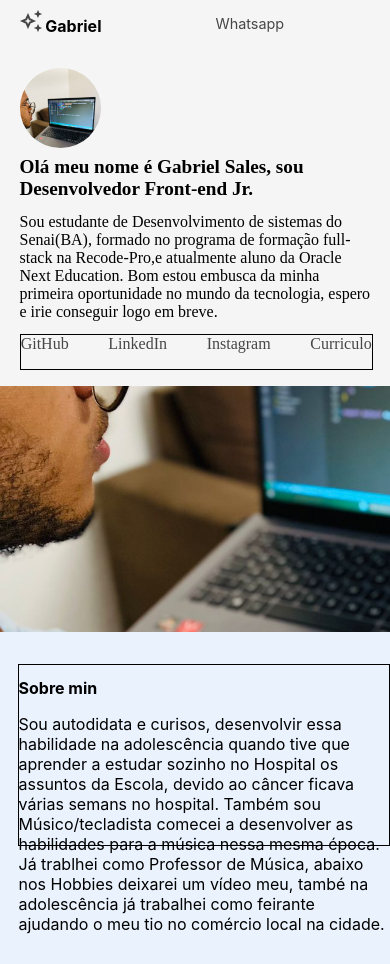
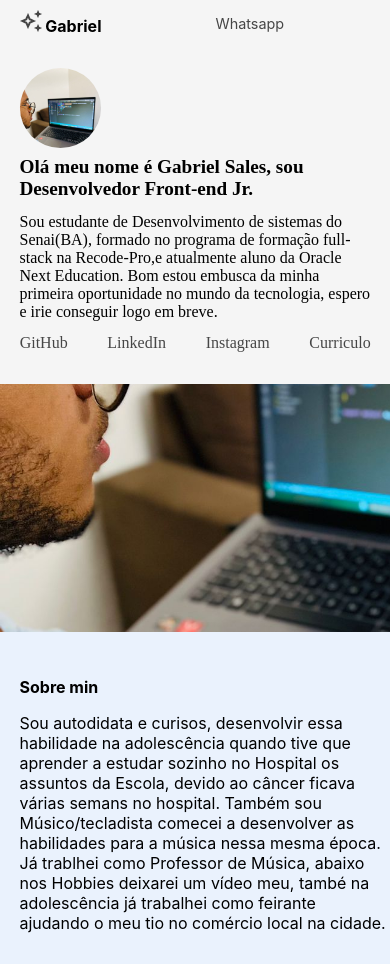
Before and after one commit to salesgs/portifolio__react, a React (Create React App) app: page / in a window 390 px wide. Built offline with nearby package versions, Linux system fonts and the light colour scheme.

Commit message:
cabeçalho 17

```diff
--- a/src/Componentes/Header/Responsive.css
+++ b/src/Componentes/Header/Responsive.css
@@ -43,7 +43,6 @@
   .sobre__link-itens{
     width: 90vw;
 
-    border: solid black 1px;
     margin-top: 0.80rem;
     padding-bottom: 1rem;
 
--- a/src/Componentes/Sobre/Responsive.css
+++ b/src/Componentes/Sobre/Responsive.css
@@ -10,7 +10,6 @@
   }
   .bio__content{
     width: 95vw;
-    border: solid black 1px;
 
   }
 }
```
